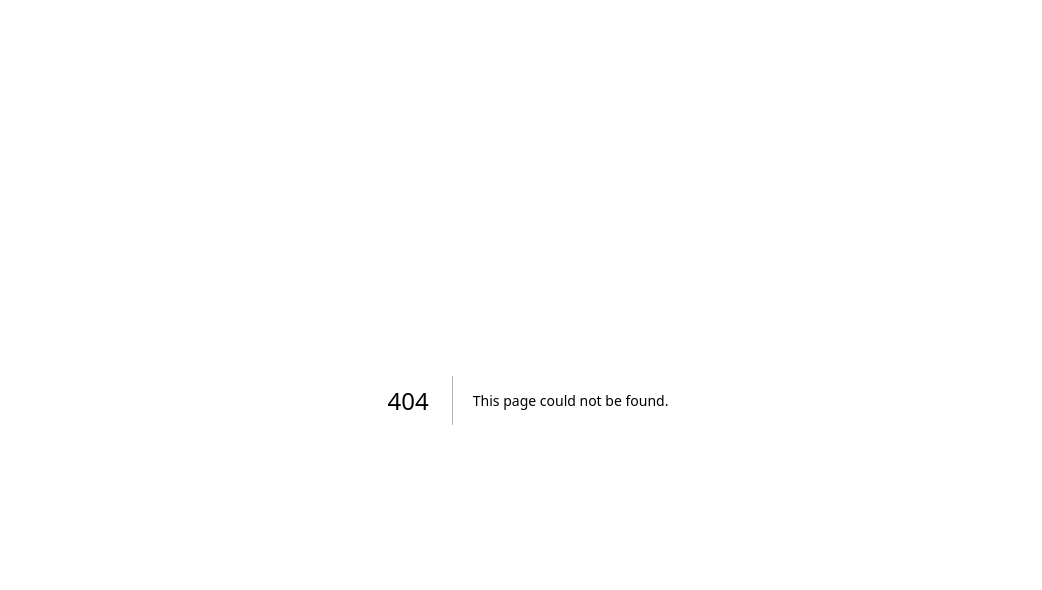
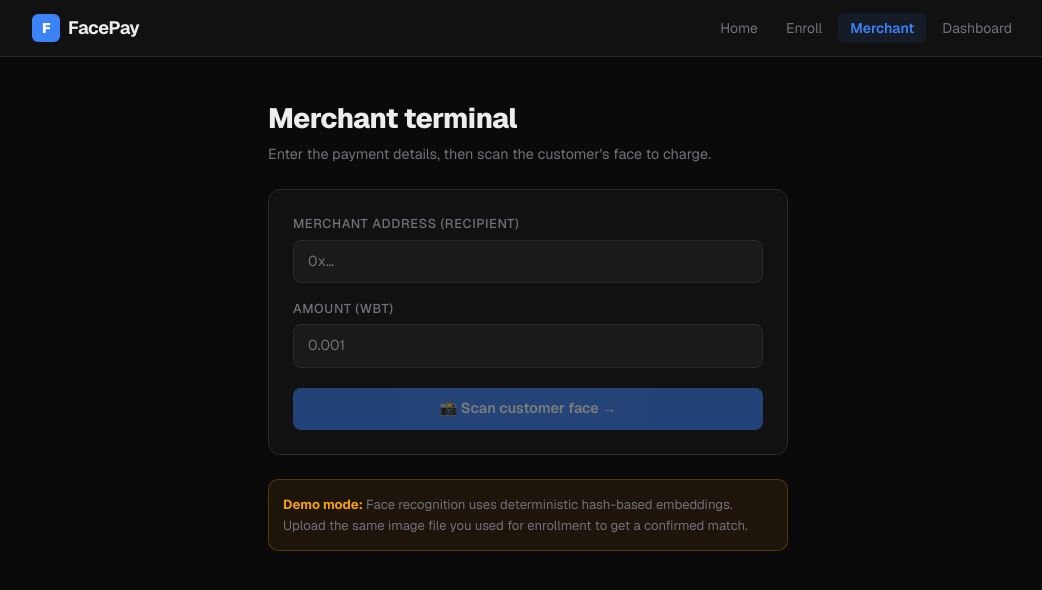
Before and after one commit to lightningthief873/eth_global_mumbai, a Next.js app in the folder frontend/: page /merchant in a window 1280 px wide. Before the commit this address had no page. Shown: the top 590 px of the page, without its empty margins (112-1154 px from the left). Built offline with nearby package versions, Linux system fonts and the light colour scheme; no server answers.

Commit message:
add frontend: merchant PoS terminal

```diff
--- /dev/null
+++ b/frontend/app/merchant/page.tsx
@@ -0,0 +1,184 @@
+"use client";
+
+import { useState } from "react";
+import Navbar from "@/components/Navbar";
+import CameraCapture from "@/components/CameraCapture";
+import TxReceipt from "@/components/TxReceipt";
+import { payment } from "@/lib/api";
+import type { ChargeResponse } from "@/lib/api";
+
+type Step = "form" | "scan" | "charging" | "done" | "error";
+
+export default function MerchantPage() {
+  const [step, setStep] = useState<Step>("form");
+  const [merchant, setMerchant] = useState("");
+  const [amountWbt, setAmountWbt] = useState("");
+  const [receipt, setReceipt] = useState<ChargeResponse | null>(null);
+  const [error, setError] = useState<string | null>(null);
+
+  async function onCapture(blob: Blob) {
+    if (!merchant || !amountWbt) return;
+    setStep("charging");
+    setError(null);
+    try {
+      const res = await payment.charge({ merchant, amount_wbt: amountWbt, image: blob });
+      setReceipt(res);
+      setStep("done");
+    } catch (e) {
+      setError(e instanceof Error ? e.message : String(e));
+      setStep("error");
+    }
+  }
+
+  function reset() {
+    setStep("form");
+    setReceipt(null);
+    setError(null);
+  }
+
+  const formValid = merchant.startsWith("0x") && merchant.length === 42 && Number(amountWbt) > 0;
+
+  return (
+    <div className="flex flex-col min-h-screen">
+      <Navbar />
+
+      <main className="flex flex-col items-center px-4 py-10 flex-1">
+        <div style={{ width: "100%", maxWidth: "520px" }} className="flex flex-col gap-6">
+
+          {/* Title */}
+          <div>
+            <h1 style={{ fontWeight: 800, fontSize: "1.75rem", letterSpacing: "-0.02em" }}>
+              Merchant terminal
+            </h1>
+            <p style={{ color: "var(--fp-muted)", fontSize: "0.9rem", marginTop: "0.3rem" }}>
+              Enter the payment details, then scan the customer's face to charge.
+            </p>
+          </div>
+
+          {/* Form */}
+          {step === "form" && (
+            <div className="fp-card flex flex-col gap-4">
+              <div>
+                <label className="fp-label" htmlFor="merchant">Merchant address (recipient)</label>
+                <input
+                  id="merchant"
+                  className="fp-input"
+                  placeholder="0x…"
+                  value={merchant}
+                  onChange={(e) => setMerchant(e.target.value)}
+                />
+              </div>
+
+              <div>
+                <label className="fp-label" htmlFor="amount">Amount (WBT)</label>
+                <input
+                  id="amount"
+                  className="fp-input"
+                  type="number"
+                  min="0"
+                  step="0.001"
+                  placeholder="0.001"
+                  value={amountWbt}
+                  onChange={(e) => setAmountWbt(e.target.value)}
+                />
+                {amountWbt && Number(amountWbt) > 0 && (
+                  <p style={{ color: "var(--fp-muted)", fontSize: "0.78rem", marginTop: "0.3rem" }}>
+                    Reward: {(Number(amountWbt) * 100).toFixed(2)} PWSR
+                  </p>
+                )}
+              </div>
+
+              <button
+                className="fp-btn fp-btn-primary"
+                disabled={!formValid}
+                onClick={() => setStep("scan")}
+                style={{ marginTop: "0.25rem" }}
+              >
+                📸 Scan customer face →
+              </button>
+            </div>
+          )}
+
+          {/* Scan */}
+          {step === "scan" && (
+            <div className="fp-card flex flex-col gap-4">
+              {/* Summary bar */}
+              <div
+                style={{
+                  display: "flex",
+                  alignItems: "center",
+                  justifyContent: "space-between",
+                  background: "var(--fp-surface-2)",
+                  borderRadius: "8px",
+                  padding: "0.65rem 0.875rem",
+                }}
+              >
+                <span style={{ color: "var(--fp-muted)", fontSize: "0.82rem" }}>Charging</span>
+                <span style={{ fontWeight: 700, fontSize: "1.1rem" }}>{amountWbt} WBT</span>
+              </div>
+
+              <CameraCapture
+                label="Scan & charge"
+                onCapture={(blob) => { onCapture(blob); }}
+              />
+
+              <button className="fp-btn fp-btn-ghost" onClick={() => setStep("form")}>
+                ← Back to form
+              </button>
+            </div>
+          )}
+
+          {/* Charging */}
+          {step === "charging" && (
+            <div className="fp-card flex flex-col items-center gap-4 py-10">
+              <div style={{ width: "2.5rem", height: "2.5rem", border: "3px solid var(--fp-border)", borderTopColor: "var(--fp-accent)", borderRadius: "50%", animation: "spin 0.8s linear infinite" }} />
+              <p style={{ fontWeight: 600 }}>Processing payment…</p>
+              <p style={{ color: "var(--fp-muted)", fontSize: "0.82rem" }}>Identifying customer and signing transaction</p>
+              <style>{`@keyframes spin { to { transform: rotate(360deg); } }`}</style>
+            </div>
+          )}
+
+          {/* Done */}
+          {step === "done" && receipt && (
+            <TxReceipt receipt={receipt} onReset={reset} />
+          )}
+
+          {/* Error */}
+          {step === "error" && (
+            <div className="fp-card" style={{ borderColor: "var(--fp-error)" }}>
+              <p style={{ color: "var(--fp-error)", fontWeight: 600, marginBottom: "0.5rem" }}>Payment failed</p>
+              <p style={{ color: "var(--fp-muted)", fontSize: "0.85rem", marginBottom: "1rem" }}>{error}</p>
+              <div className="flex gap-2">
+                <button className="fp-btn fp-btn-ghost" style={{ flex: 1 }} onClick={() => setStep("scan")}>
+                  Retry scan
+                </button>
+                <button className="fp-btn fp-btn-ghost" style={{ flex: 1 }} onClick={reset}>
+                  New payment
+                </button>
+              </div>
+            </div>
+          )}
+
+          {/* Demo tip */}
+          {step === "form" && (
+            <div
+              style={{
+                background: "color-mix(in srgb, var(--fp-warning) 8%, transparent)",
+                border: "1px solid color-mix(in srgb, var(--fp-warning) 25%, transparent)",
+                borderRadius: "10px",
+                padding: "0.875rem",
+                fontSize: "0.82rem",
+                color: "var(--fp-muted)",
+                lineHeight: 1.6,
+              }}
+            >
+              <strong style={{ color: "var(--fp-warning)" }}>Demo mode:</strong> Face recognition uses
+              deterministic hash-based embeddings. Upload the same image file you used for enrollment
+              to get a confirmed match.
+            </div>
+          )}
+        </div>
+      </main>
+    </div>
+  );
+}
```
